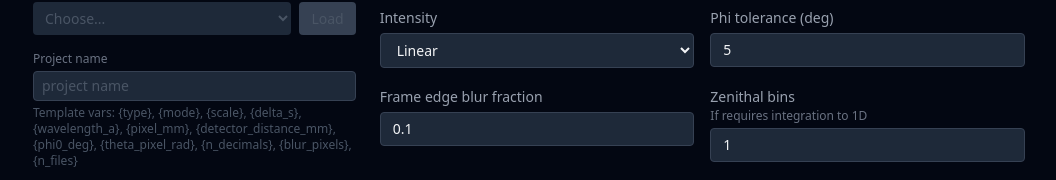
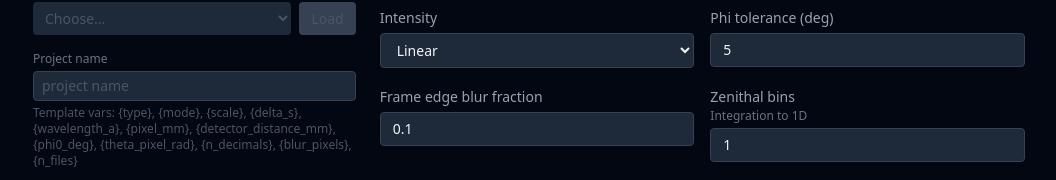
Before and after one commit to eresearchqut/RSstitcher, a React (Vite) app in the folder web/: page / in a window 1280 px wide. Shown: the part 342-522 px from the top of the page, without its empty margins (111-1167 px from the left). Built offline with nearby package versions, Linux system fonts and the light colour scheme.

Commit message:
Review fixes

```diff
--- a/web/src/components/ImagePreview.tsx
+++ b/web/src/components/ImagePreview.tsx
@@ -201,8 +201,8 @@ export function ImagePreview({
       const py = (cy / h) * outRows;
       if (px < 0 || px >= outCols || py < 0 || py >= outRows) return null;
 
-      const sz = szRange[1] - (px / (outCols - 1)) * (szRange[1] - szRange[0]);
-      const sx = sxRange[1] - (py / (outRows - 1)) * (sxRange[1] - sxRange[0]);
+      const sx = sxRange[0] + (px / (outCols - 1)) * (sxRange[1] - sxRange[0]);
+      const sz = szRange[1] - (py / (outRows - 1)) * (szRange[1] - szRange[0]);
 
       return { screenX: mx, screenY: my, sz, sx };
     },
--- a/web/src/components/ParameterControls.tsx
+++ b/web/src/components/ParameterControls.tsx
@@ -146,9 +146,7 @@ export function ParameterControls({ params, onChange, disabled }: Props) {
 
       <label className="block">
         <span className="text-sm text-gray-400">Zenithal bins</span>
-        <span className="block text-xs text-gray-500">
-          If requires integration to 1D
-        </span>
+        <span className="block text-xs text-gray-500">Integration to 1D</span>
         <input
           type="number"
           value={params.azimuthalBins ?? ""}
```
